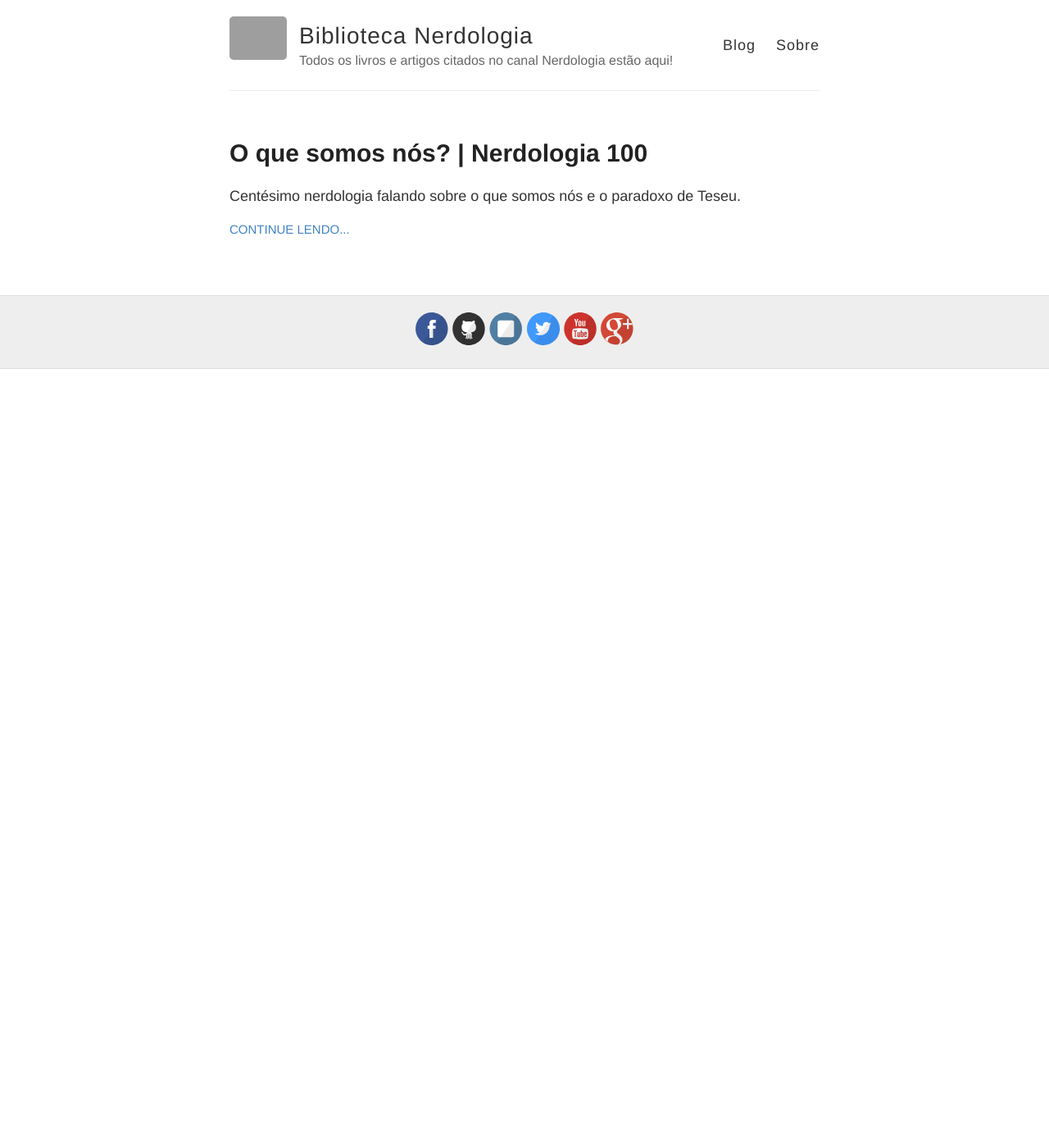
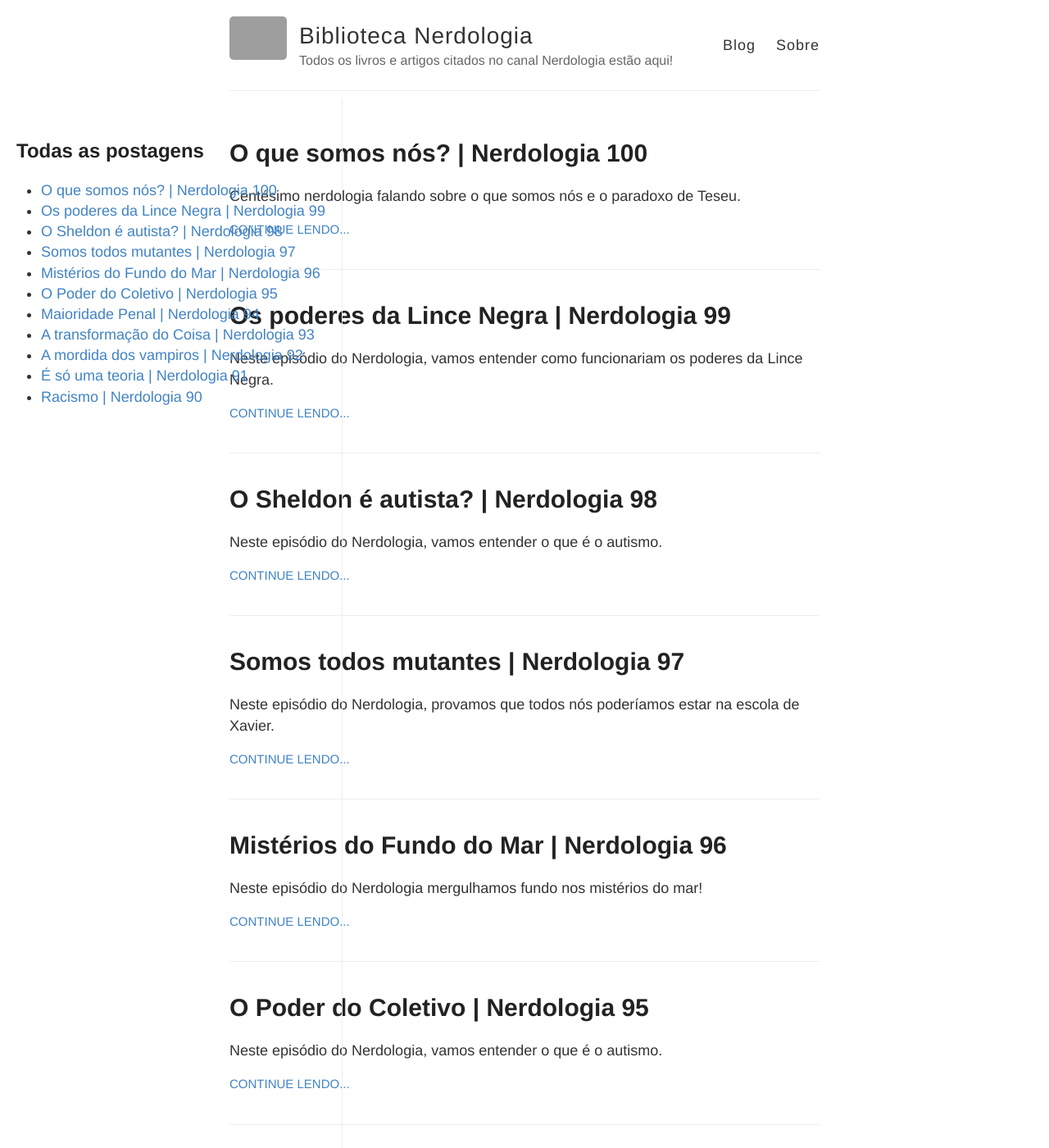
Before and after one commit to herodrigues/bibliotecanerdologia, a Jekyll site: the page built from index.html, in a window 1280 px wide and 1400 px high. Shown: the whole window at 82% size. Built offline with Jekyll 4.4.1, drawn with Linux system fonts in a browser that asks for light colours; Markdown is read by kramdown in place of the engine named in the settings; some of the changed text lies outside the part shown; grey boxes are pictures that could not be loaded.

Commit message:
Added Nerdologia 90 to 100

```diff
--- a/_layouts/default.html
+++ b/_layouts/default.html
@@ -34,6 +34,14 @@
       </div>
     </div>
 
+	<div class="sidebar">
+		<h2>Todas as postagens</h2>
+		<ul>
+			{% for post in site.posts %}
+				<li><a href="{{ site.baseurl }}{{ post.url }}">{{ post.title }}</a></li>
+			{% endfor %}
+		</ul>
+	</div>
     <div id="main" role="main" class="container">
       {{ content }}
     </div>
--- /dev/null
+++ b/_posts/2015-07-23-nerdologia91.md
@@ -0,0 +1,20 @@
+---
+layout: post
+title: É só uma teoria | Nerdologia 91
+---
+
+Neste episódio do Nerdologia, vamos entender o que as estrelas tem a ver com a nossa evolução.
+
+Artigos
+=====
+
+- Kinoshita, Shinichi, Sadao Kageyama, Kazuhiko Iba, Yasuhiro Yamada, and Hirosuke Okada. "[**Utilization of a Cyclic Dimer and Linear Oligomers of ε-Aminocaproic Acid by Achrornobacter guttatus KI 72**](http://zeus.zeit.de/wissen/umwelt/2009-12/spektrum.pdf)" Agricultural and Biological Chemistry 39, no. 6 (1975): 1219-1223.
+
+- Zuckerkandl, E., and L. Pauling. "[**Evolutionary divergence and convergence in proteins**](http://authors.library.caltech.edu/5456/1/hrst.mit.edu/hrs/evolution/public/papers/zuckerkandlpauling1965/zuckerkandlpauling1965.pdf)" (1965): 97-165.
+
+- Green, Richard E., Johannes Krause, Adrian W. Briggs, Tomislav Maricic, Udo Stenzel, Martin Kircher, Nick Patterson et al. "[**A draft sequence of the Neandertal genome**](https://www.eva.mpg.de/neandertal/press/presskit-neandertal/pdf/Science_Green.pdf)" Science 328, no. 5979 (2010): 710-722
+
+Vídeo
+=====
+
+<iframe width="560" height="315" src="https://www.youtube.com/embed/kyGu9lTr_jM" frameborder="0" allowfullscreen></iframe>
--- /dev/null
+++ b/_posts/2015-07-30-nerdologia92.md
@@ -0,0 +1,24 @@
+---
+layout: post
+title: A mordida dos vampiros | Nerdologia 92
+---
+
+Neste episódio do Nerdologia, pegue o alho e água benta porque vamos falar dos malditos chupadores de sangue, os vampiros!
+
+Artigos
+=====
+
+- Gracheva, Elena O., Julio F. Cordero-Morales, José A. González-Carcacía, Nicholas T. Ingolia, Carlo Manno, Carla I. Aranguren, Jonathan S. Weissman, and David Julius. "[**Ganglion-specific splicing of TRPV1 underlies infrared sensation in vampire bats**](clm.utexas.edu/systemsjc/wp-content/uploads/2011/.../nature10245.pdf)" Nature 476, no. 7358 (2011): 88-91.
+
+- Dan, Áurea, Marcos Horácio Pereira, Jorge Luiz Pesquero, Liléia Diotaiuti, and Paulo Sérgio Lacerda Beirão. "[**Action of the saliva of Triatoma infestans (Heteroptera: Reduviidae) on sodium channels**](jme.oxfordjournals.org/content/jmedent/36/6/875.full.pdf)" Journal of medical entomology 36, no. 6 (1999): 875-879.
+
+- Ribeiro, José, Teresa C. Assumpção, and Ivo Francischetti. "[**An insight into the sialomes of bloodsucking Heteroptera**](downloads.hindawi.com/journals/psyche/2012/470436.pdf)" Psyche: A Journal of Entomology 2012 (2012).
+
+- Efthimiou, Costas J., and Sohang Gandhi. "[**Cinema Fiction vs Physics Reality: Ghosts, Vampires and Zombies**](http://arxiv.org/pdf/physics/0608059.pdf)" arXiv preprint physics/0608059 (2006).
+
+- Strielkowski, Wadim, Evgeny Lisin, and Emily Welkins. "[**Mathematical models of interactions between species: peaceful co-existence of vampires and humans based on the models derived from fiction literature and films**](http://www.m-hikari.com/ams/ams-2013/ams-9-12-2013/strielkowskiAMS9-12-2013.pdf)" Applied Mathematical Sciences 7, no. 10 (2013): 453-470.
+
+Vídeo
+=====
+
+<iframe width="560" height="315" src="https://www.youtube.com/embed/niWNulUwTzw" frameborder="0" allowfullscreen></iframe>
--- /dev/null
+++ b/_posts/2015-08-06-nerdologia93.md
@@ -0,0 +1,22 @@
+---
+layout: post
+title: A transformação do Coisa | Nerdologia 93
+---
+
+Neste episódio do Nerdologia, vamos tentar explicar como as coisas do Coisa funcionariam.
+
+Artigos
+=====
+
+- Aizenberg, Joanna, James C. Weaver, Monica S. Thanawala, Vikram C. Sundar, Daniel E. Morse, and Peter Fratzl. "[**Skeleton of Euplectella sp.: structural hierarchy from the nanoscale to the macroscale**](https://www.sciencemag.org/content/309/5732/275.full.pdf)" Science 309, no. 5732 (2005): 275-278.
+
+- Mirkhalaf, M., A. Khayer Dastjerdi, and F. Barthelat. "[**Overcoming the brittleness of glass through bio-inspiration and micro-architecture**](http://barthelat-lab.mcgill.ca/files/papers/NatComm2014.pdf)" Nature communications 5 (2014).
+
+- Warén, Anders, Stefan Bengtson, Shana K. Goffredi, and Cindy L. Van Dover. "[**A hot-vent gastropod with iron sulfide dermal sclerites**](https://www.sciencemag.org/content/302/5647/1007.full.pdf)" Science 302, no. 5647 (2003): 1007-1007.
+
+- Yao, Haimin, Ming Dao, Timothy Imholt, Jamie Huang, Kevin Wheeler, Alejandro Bonilla, Subra Suresh, and Christine Ortiz. "[**Protection mechanisms of the iron-plated armor of a deep-sea hydrothermal vent gastropod**](http://www.mit.edu/~mingdao/papers/2010_PNAS_snail_protection_mechanism.pdf)" Proceedings of the National Academy of Sciences 107, no. 3 (2010): 987-992.
+
+Vídeo
+=====
+
+<iframe width="560" height="315" src="https://www.youtube.com/embed/mckiQA2-UGw" frameborder="0" allowfullscreen></iframe>
--- /dev/null
+++ b/_posts/2015-08-13-nerdologia94.md
@@ -0,0 +1,32 @@
+---
+layout: post
+title: Maioridade Penal | Nerdologia 94
+---
+
+Neste episódio do Nerdologia trazemos ciência para a discussão da maioridade penal.
+
+Livros
+=====
+
+![O Que nos Faz Felizes](../images/o-que-nos-faz-felizes.jpg)
+
+**Título**: [O Que nos Faz Felizes](http://www.livrariacultura.com.br/p/o-que-nos-faz-felizes-1414900)<br>
+**Autor**: [Dan Gilbert](http://www.danielgilbert.com/)
+
+Artigos
+=====
+
+- Mischel, Walter, Yuichi Shoda, and Monica I. Rodriguez. "[**Delay of gratification in children**](http://pages.uoregon.edu/harbaugh/Readings/UGBE/Mischel%201989%20Science,%20Delay%20of%20Gratification.pdf)" Science 244, no. 4907 (1989): 933-938.
+
+- Casey, B. J., Leah H. Somerville, Ian H. Gotlib, Ozlem Ayduk, Nicholas T. Franklin, Mary K. Askren, John Jonides et al. "[**Behavioral and neural correlates of delay of gratification 40 years later**](https://www.sacklerinstitute.org/cornell/people/bj.casey/publications/publications/Casey.2011.PNAS.pdf)" Proceedings of the National Academy of Sciences 108, no. 36 (2011): 14998-15003.
+
+- Kidd, Celeste, Holly Palmeri, and Richard N. Aslin. "[**Rational snacking: Young children’s decision-making on the marshmallow task is moderated by beliefs about environmental reliability**](http://www.bcs.rochester.edu/people/aslin/pdfs/kidd_palmeri_aslin_cog2013.pdf)" Cognition 126, no. 1 (2013): 109-114.
+
+- Beckman, Mary. "[**Crime, culpability and the adolescent brain**](http://weblaw.usc.edu/pcjp-downloads/downloads/crime-culpability-and-the-adolescent-brain.pdf)" Science 305, no. 5684 (2004): 596-599.
+
+- Males, Mike. "[**Age, Poverty, Homicide, and Gun Homicide**](http://sgo.sagepub.com/content/spsgo/5/1/2158244015573359.full.pdf)" SAGE Open 5, no. 1 (2015): 2158244015573359.
+
+Vídeo
+=====
+
+<iframe width="560" height="315" src="https://www.youtube.com/embed/0WRcSmp_3t8" frameborder="0" allowfullscreen></iframe>
--- /dev/null
+++ b/_posts/2015-08-20-nerdologia95.md
@@ -0,0 +1,44 @@
+---
+layout: post
+title: O Poder do Coletivo | Nerdologia 95
+---
+
+Neste episódio do Nerdologia, vamos entender o que é o autismo.
+
+Livros
+=====
+
+![A Sabedoria das Multidões](../images/sabedoria-multidoes.jpg)
+
+**Título**: [A Sabedoria das Multidões](http://www.livrariacultura.com.br/p/a-sabedoria-das-multidoes-1234425)<br>
+**Autor**: [James Surowiecki](http://www.newyorker.com/contributors/james-surowiecki)
+
+![O Poder das Conexões: a Importância do Networking e Como Ele Molda Nossas Vidas](../images/poder-conexoes.jpg)
+
+**Título**: [O Poder das Conexões: a Importância do Networking e Como Ele Molda Nossas Vidas](http://www.casasbahia.com.br/livros/AdministracaoNegocios/livroAdministracao/O-Poder-das-Conexoes-a-Importancia-do-Networking-e-Como-Ele-Molda-Nossas-Vidas-117402.html)<br>
+**Autores**: [Nicholas A. Christakis](http://nicholaschristakis.net/) e [James Fowler](http://fowler.ucsd.edu/)
+
+![Lá Vem Todo Mundo](../images/la-vem-todo-mundo.jpeg)
+
+**Título**: [Lá Vem Todo Mundo](https://www.google.com.br/search?q=L%C3%A1+Vem+Todo+Mundo&ie=utf-8&oe=utf-8&gws_rd=cr&ei=A7kGVqu4DIKCwgSr-obQDQ#q=L%C3%A1+Vem+Todo+Mundo&tbm=shop)<br>
+**Autor**: [James Surowiecki](http://www.shirky.com/)
+
+Artigos
+=====
+
+- Galton, Francis. "[**Vox populi (the wisdom of crowds)**](http://www.all-about-psychology.com/support-files/the-wisdom-of-crowds.pdf)" Nature 75 (1907): 450-451.
+
+- Johnson, Norman L., and Kerstin Dautenhahn. "[**Collective problem solving: Functionality beyond the individual**](http://citeseerx.ist.psu.edu/viewdoc/download?doi=10.1.1.81.2636&rep=rep1&type=pdf)" Los Alamos National Laboratory technical report: LA-UR-98-2227 (1998).
+
+- Li, Lixiang, Haipeng Peng, Jürgen Kurths, Yixian Yang, and Hans Joachim Schellnhuber. "[**Chaos–order transition in foraging behavior of ants**](https://www.pik-potsdam.de/members/.../PNAS2014Li1407083111.pdf)" Proceedings of the National Academy of Sciences 111, no. 23 (2014): 8392-8397.
+
+- Giles, Jim. "[**Internet encyclopaedias go head to head**](http://ltc-ead.nutes.ufrj.br/constructore/objetos/news.pdf)" Nature 438, no. 7070 (2005): 900-901.
+
+- Khatib, Firas, Frank DiMaio, Seth Cooper, Maciej Kazmierczyk, Miroslaw Gilski, Szymon Krzywda, Helena Zabranska et al. "[**Crystal structure of a monomeric retroviral protease solved by protein folding game players**](https://homes.cs.washington.edu/~zoran/NSMBfoldit-2011.pdf)" Nature structural & molecular biology 18, no. 10 (2011): 1175-1177.
+
+- Lintott, Chris, Kevin Schawinski, Steven Bamford, Anže Slosar, Kate Land, Daniel Thomas, Edd Edmondson et al. "[**Galaxy Zoo 1: data release of morphological classifications for nearly 900 000 galaxies**](http://arxiv.org/pdf/1007.3265v4.pdf)" Monthly Notices of the Royal Astronomical Society 410, no. 1 (2011): 166-178.
+
+Vídeo
+=====
+
+<iframe width="560" height="315" src="https://www.youtube.com/embed/eANH5f1ul7s" frameborder="0" allowfullscreen></iframe>
--- /dev/null
+++ b/_posts/2015-08-27-nerdologia96.md
@@ -0,0 +1,21 @@
+---
+layout: post
+title: Mistérios do Fundo do Mar | Nerdologia 96
+---
+
+Neste episódio do Nerdologia mergulhamos fundo nos mistérios do mar!
+
+Nenhum livro ou artigo foi usado nesse vídeo. Porém, destaco aqui dois importantes documentários que foram citados.
+Veja a descrição do vídeo para mais documentários de referência.
+
+Documentários
+=====
+
+<iframe width="560" height="315" src="https://www.youtube.com/embed/bLU2tXj39K4" frameborder="0" allowfullscreen></iframe>
+
+<iframe width="560" height="315" src="https://www.youtube.com/embed/JMVXSZUXPf0" frameborder="0" allowfullscreen></iframe>
+
+Vídeo
+=====
+
+<iframe width="560" height="315" src="https://www.youtube.com/embed/FgrMLyRDstQ" frameborder="0" allowfullscreen></iframe>
--- /dev/null
+++ b/_posts/2015-09-03-nerdologia97.md
@@ -0,0 +1,16 @@
+---
+layout: post
+title: Somos todos mutantes | Nerdologia 97
+---
+
+Neste episódio do Nerdologia, provamos que todos nós poderíamos estar na escola de Xavier.
+
+Artigos
+=====
+
+- Huerta-Sánchez, Emilia, Xin Jin, Zhuoma Bianba, Benjamin M. Peter, Nicolas Vinckenbosch, Yu Liang, Xin Yi et al. "[**Altitude adaptation in Tibetans caused by introgression of Denisovan-like DNA**](http://www.ncbi.nlm.nih.gov/pmc/articles/PMC4134395/pdf/nihms590621.pdf)" Nature 512, no. 7513 (2014): 194-197.
+
+Vídeo
+=====
+
+<iframe width="560" height="315" src="https://www.youtube.com/embed/GsxkMl3hqh8" frameborder="0" allowfullscreen></iframe>
--- /dev/null
+++ b/_posts/2015-09-10-nerdologia98.md
@@ -0,0 +1,33 @@
+---
+layout: post
+title: O Sheldon é autista? | Nerdologia 98
+---
+
+Neste episódio do Nerdologia, vamos entender o que é o autismo.
+
+Livros
+=====
+
+![Autism's False Prophets](../images/autism.jpeg)
+
+**Título**: [Autism's False Prophets](http://www.livrariacultura.com.br/p/autisms-false-prophets-2467312?id_link=8787&adtype=pla&gclid=CjwKEAjwhJmwBRDGsamBu8Pp7FwSJACKD1KHmRR-nJH5IYGZqxyTJprdt8CG_zzEB6rn1mgLNi-KWRoCCAHw_wcB)<br>
+**Autor**: [Paull Offit](http://paul-offit.com)
+
+![Um Antropólogo em Marte](../images/antropologo-marte.jpeg)
+
+**Título**: [Um Antropólogo em Marte](https://www.google.com.br/search?q=Um+Antrop%C3%B3logo+em+Marte&ie=utf-8&oe=utf-8&gws_rd=cr&ei=EbMGVtGzB4L_wQSPoJGwCw#q=Um+Antrop%C3%B3logo+em+Marte&tbm=shop)<br>
+**Autor**: [Oliver Sacks](http://www.oliversacks.com/)
+
+Artigos
+=====
+
+- Tang, Guomei, Kathryn Gudsnuk, Sheng-Han Kuo, Marisa L. Cotrina, Gorazd Rosoklija, Alexander Sosunov, Mark S. Sonders et al. "[**Loss of mTOR-dependent macroautophagy causes autistic-like synaptic pruning deficits**](http://ac.els-cdn.com/S0896627314006515/1-s2.0-S0896627314006515-main.pdf?_tid=1a4ebcb6-6460-11e5-ba26-00000aab0f6c&acdnat=1443280142_5b60019e9d937537c2b0abb49d9d259e)" Neuron 83, no. 5 (2014): 1131-1143.
+
+- Howlin, Patricia, Susan Goode, Jane Hutton, and Michael Rutter. "[**Savant skills in autism: psychometric approaches and parental reports**](http://rstb.royalsocietypublishing.org/content/royptb/364/1522/1359.full.pdf)" Philosophical Transactions of the Royal Society B: Biological Sciences 364, no. 1522 (2009): 1359-1367.
+
+- Foxx, Richard M. "[**Applied behavior analysis treatment of autism: The state of the art**](http://mouse.he.net/~hbft/uploadResources/Foxx.2008.Applied.behavior.analysis.with.autism.pdf)" Child and adolescent psychiatric clinics of North America 17, no. 4 (2008): 821-834.
+
+Vídeo
+=====
+
+<iframe width="560" height="315" src="https://www.youtube.com/embed/vJx1w7fCDm0" frameborder="0" allowfullscreen></iframe>
--- /dev/null
+++ b/_posts/2015-09-17-nerdologia99.md
@@ -0,0 +1,25 @@
+---
+layout: post
+title: Os poderes da Lince Negra | Nerdologia 99
+---
+
+Neste episódio do Nerdologia, vamos entender como funcionariam os poderes da Lince Negra.
+
+Livros
+=====
+
+![The Physics of Superheroes](../images/superheroes.jpeg)
+
+**Título**: [The Physics of Superheroes](https://www.google.com.br/search?output=search&tbm=shop&q=The+Physics+of+Superheroes%2C+pelo+James+Kakalios&oq=The+Physics+of+Superheroes%2C+pelo+James+Kakalios&gs_l=products-cc.3...1143.1143.0.1779.1.1.0.0.0.0.192.192.0j1.1.0....0...1ac.1.64.products-cc..1.0.0.uMn0a5R3Y4I#tbm=shop&q=The+Physics+of+Superheroes)<br>
+**Autor**: [James Kakalios](https://www.physics.umn.edu/people/kakalios.html)
+
+Artigos
+=====
+
+- Tadokoro, M. "A Study of the Local Group by Use of the Virial Theorem." Publications of the Astronomical Society of Japan 20 (1968): 230.
+-Zwicky, Fritz. "[**On the Masses of Nebulae and of Clusters of Nebulae.**](http://articles.adsabs.harvard.edu/cgi-bin/nph-iarticle_query?1968PASJ...20..230T&defaultprint=YES&page_ind=0&filetype=.pdf)" The Astrophysical Journal 86 (1937): 217.
+
+Vídeo
+=====
+
+<iframe width="560" height="315" src="https://www.youtube.com/embed/EkyRnJgHQhI" frameborder="0" allowfullscreen></iframe>
--- a/style.scss
+++ b/style.scss
@@ -283,6 +283,19 @@
   text-align: center;
 }
 
+.sidebar {
+    border-right: 1px solid #eee;
+    bottom: 0;
+    display: block;
+    left: 0;
+    overflow-x: hidden;
+    overflow-y: auto;
+    padding: 20px;
+    position: fixed;
+    top: 120px;
+    z-index: 1000;
+}
+
 // Settled on moving the import of syntax highlighting to the bottom of the CSS
 // ... Otherwise it really bloats up the top of the CSS file and makes it difficult to find the start
 @import "highlights";
```
Also changed, not shown: _posts/2015-07-16-nerdologia90.md (added, +22 -0 lines), _posts/2015-09-24-nerdologia100.md (renamed from _posts/2015-09-24-O-que-somos-nos.md), images/antropologo-marte.jpeg (added), images/autism.jpeg (added), images/la-vem-todo-mundo.jpeg (added), images/o-que-nos-faz-felizes.jpg (added), images/poder-conexoes.jpg (added), images/sabedoria-multidoes.jpg (added), images/superheroes.jpeg (added).
